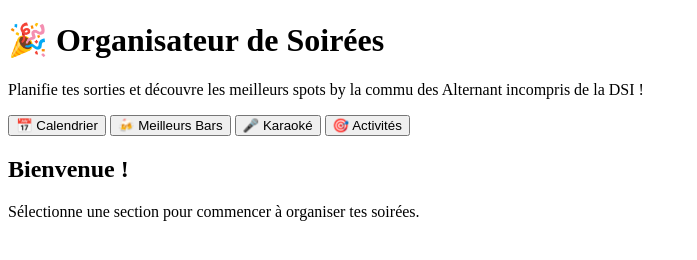
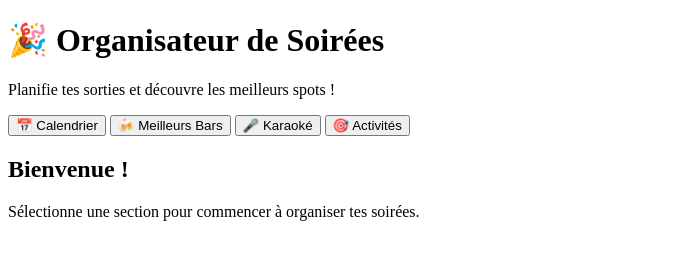
Before and after one commit to gabymorand/event-organizer-app, a plain HTML site: page index.html in a window 1280 px wide. Shown: the whole page, without its empty margins (0-697 px from the left). Drawn offline with Linux system fonts and the light colour scheme.

Commit message:
Littel fix

```diff
--- a/index.html
+++ b/index.html
@@ -11,7 +11,7 @@
   <div class="container">
     <header>
       <h1>🎉 Organisateur de Soirées</h1>
-      <p>Planifie tes sorties et découvre les meilleurs spots by la commu des Alternant incompris de la DSI  !</p>
+      <p>Planifie tes sorties et découvre les meilleurs spots !</p>
     </header>
 
     <nav class="main-nav">
```
Also changed, not shown: .clasp.json.
